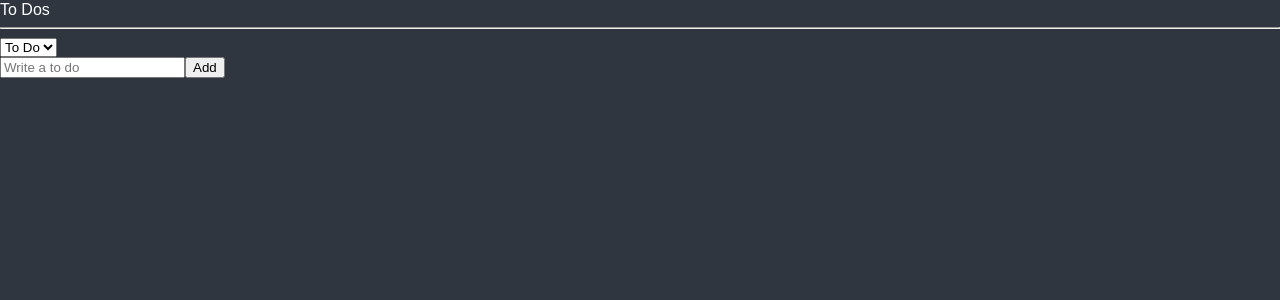
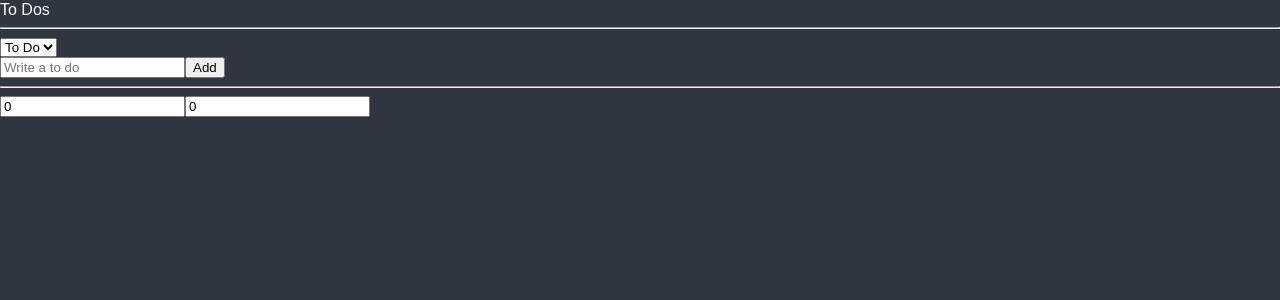
Before and after one commit to yjleeinkr/React-Master, a React (Create React App) app: page / in a window 1280 px wide. Shown: the top 300 px of the page. Built offline with nearby package versions, Linux system fonts and the light colour scheme.

Commit message:
studied selector`s setter

```diff
--- a/src/App.tsx
+++ b/src/App.tsx
@@ -1,5 +1,6 @@
 import { createGlobalStyle } from 'styled-components';
 import TodoList from './components/ToDoList';
+import Clock from './components/Clock';
 
 const GlobalStyle = createGlobalStyle`
 html, body, div, span, applet, object, iframe,
@@ -69,7 +70,9 @@ function App() {
   return (
     <>
       <GlobalStyle />
-      <TodoList/>
+      <TodoList />
+      <hr />
+      <Clock />
     </>
   );
 }
--- a/src/atoms.tsx
+++ b/src/atoms.tsx
@@ -57,3 +57,21 @@ export const toDoSelector = selector({
     return toDos.filter(v => v.category === category)
   },
 })
+
+export const minuteState = atom({
+  key: "minutes",
+  default: 0,
+})
+
+// 📌 쓸데없이 여러개의 atom을 만들 필요 없이 다수의 atom을 이용해서 selector를 만들수도 있다.
+export const hourSelector = selector<number>({
+  key: "hours",
+  get: ({ get }) => {
+    const minutes = get(minuteState);
+    return minutes / 60;
+  },
+  set: ({ set }, newValue) => {
+    const minutes = Number(newValue) * 60
+    set(minuteState, minutes)
+  }
+})
--- /dev/null
+++ b/src/components/Clock.tsx
@@ -0,0 +1,26 @@
+import React from "react";
+import { useRecoilState, useRecoilValue } from "recoil";
+import { hourSelector, minuteState } from "../atoms";
+
+function Clock() {
+  // ✨ useRecoilState(atom)은 atom의 값과 atom값을 바꾸는 setter 함수를 가져옴
+  const [minutes, setMinutes] = useRecoilState(minuteState);
+  // ✨ useRecoilState(selector)은 seletor의 get 값과 set 속성의 함수를 가져옴
+  const [hours, setHours] = useRecoilState(hourSelector);
+  const onMinutesChange = (event: React.FormEvent<HTMLInputElement>) => {
+    const { currentTarget: { value } } = event;
+    setMinutes(+value);
+  }
+  const onHoursChange = (event: React.FormEvent<HTMLInputElement>) => {
+    const { currentTarget: { value } } = event;
+    setHours(+value);
+  }
+  return (
+    <div>
+      <input value={minutes} onChange={onMinutesChange} type="number" placeholder="Minutes" />
+      <input value={hours} onChange={onHoursChange} type="number" placeholder="Hours" />
+    </div>
+  )
+}
+
+export default Clock;
```
